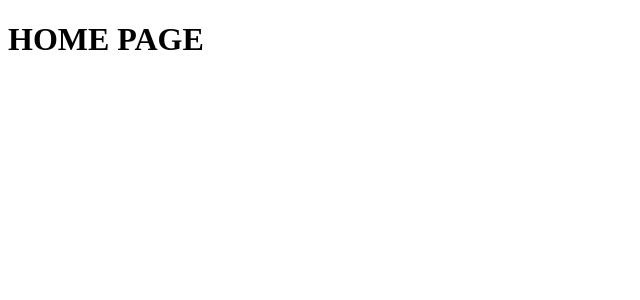
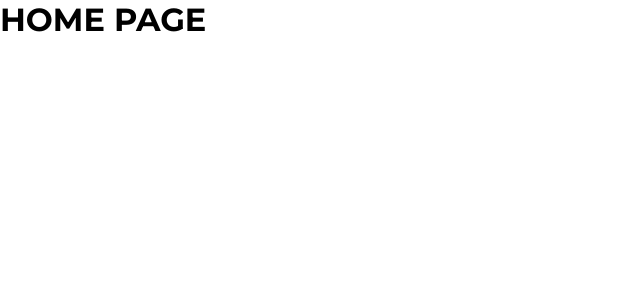
Before and after one commit to Halera-inc/simple-notes-front, a Next.js app: page / in a window 1280 px wide. Shown: the top 300 px of the page, without its empty margins (0-640 px from the left). Built offline with nearby package versions, Linux system fonts and the light colour scheme.

Commit message:
fix: исправлена ошибка, шрифты подключены по умолчанию в global.css [HALERA-7]

```diff
--- a/src/styles/globals.css
+++ b/src/styles/globals.css
@@ -22,3 +22,10 @@
     font-style: normal;
     font-display: swap;
 }
+
+* {
+    margin: 0;
+    padding: 0;
+    box-sizing: border-box;
+    font-family: Montserrat, sans-serif;
+}
```
